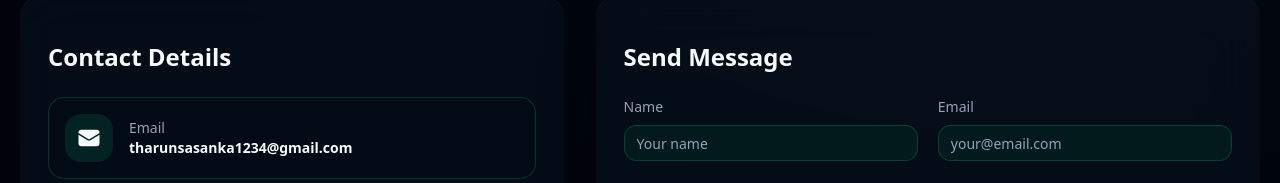
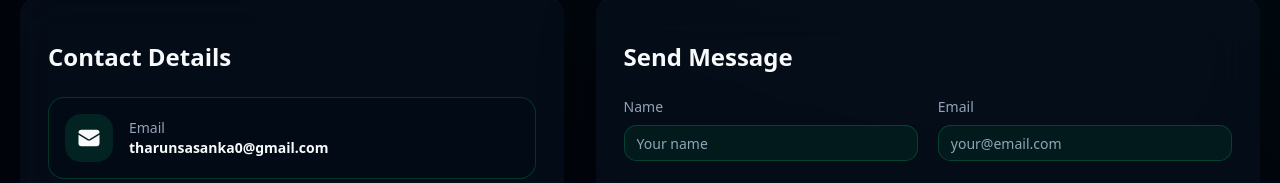
Before and after one commit to tharunsasanka/MyPortfolio, a React (Vite) app in the folder client/: page / in a window 1280 px wide. Shown: the part 4702-4885 px from the top of the page. Built offline with nearby package versions, Linux system fonts and the light colour scheme; no server answers.

Commit message:
Update contact email

```diff
--- a/client/src/components/sections/ContactSection.tsx
+++ b/client/src/components/sections/ContactSection.tsx
@@ -19,8 +19,8 @@ const contactInfo = [
   {
     icon: HiEnvelope,
     label: "Email",
-    value: "tharunsasanka1234@gmail.com",
-    href: "mailto:tharunsasanka1234@gmail.com",
+    value: "tharunsasanka0@gmail.com",
+    href: "mailto:tharunsasanka0@gmail.com",
   },
   {
     icon: HiPhone,
```
